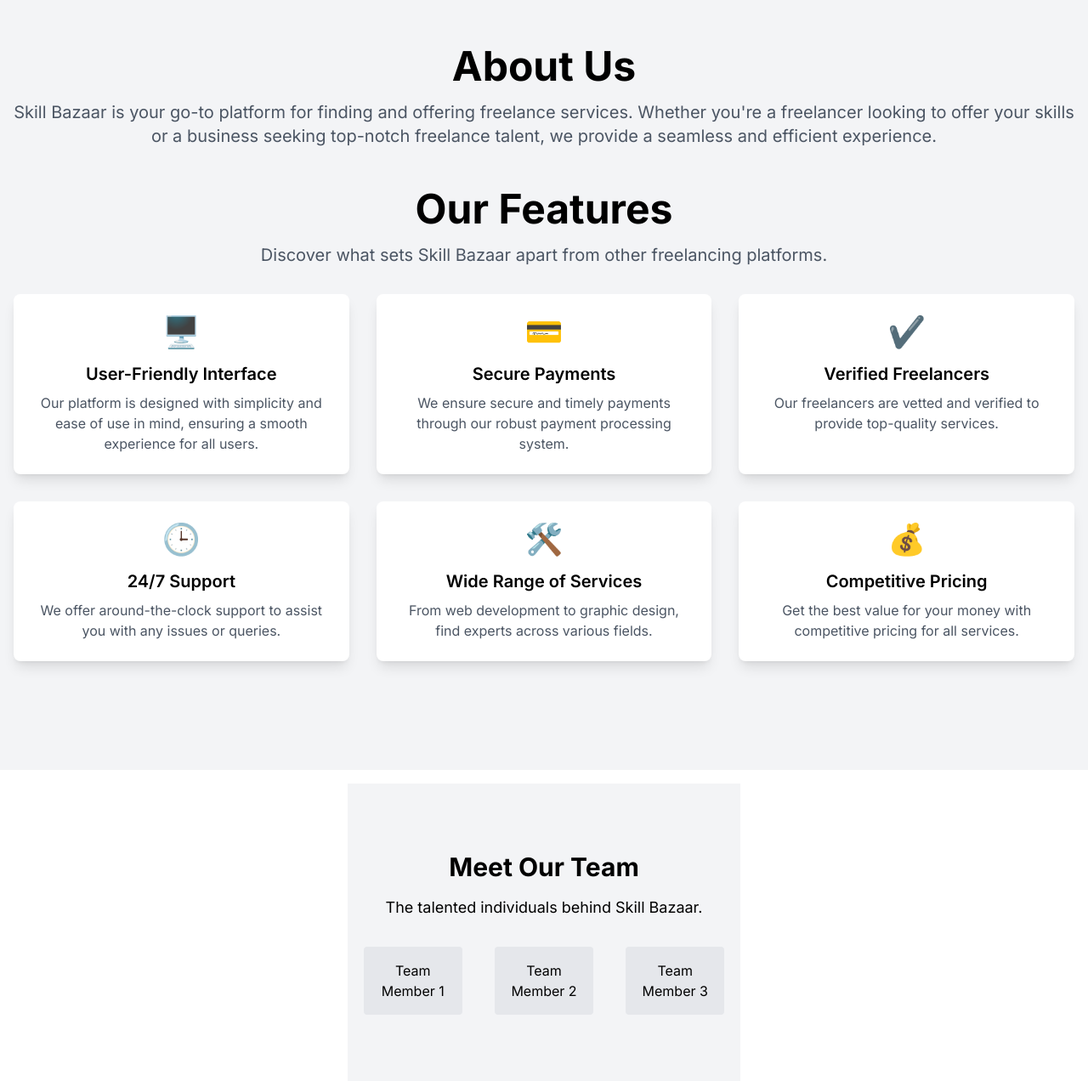
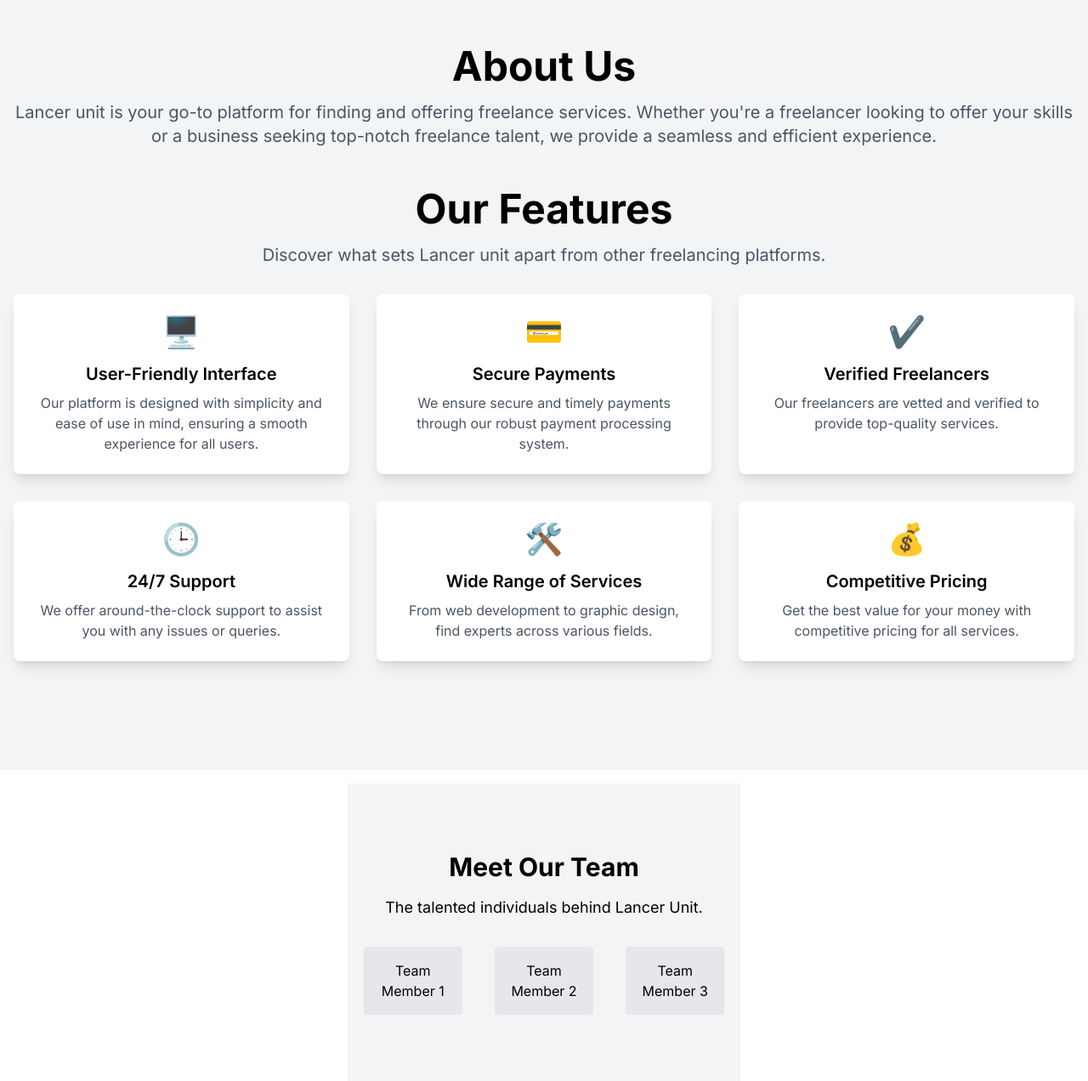
Before and after one commit to Lancer-Unit/lancerunit-website-frontend, a Next.js app: page / in a window 1280 px wide. Shown: the part 2514-3786 px from the top of the page at 85% size. Built offline with nearby package versions, Linux system fonts and the light colour scheme.

Commit message:
Home Page Setup

```diff
--- a/src/components/About.tsx
+++ b/src/components/About.tsx
@@ -8,7 +8,7 @@
         <div className="text-center mb-12">
           <h2 className="text-3xl md:text-5xl font-bold">About Us</h2>
           <p className="mt-4 text-lg md:text-xl text-gray-600">
-            Skill Bazaar is your go-to platform for finding and offering freelance services.
+            Lancer unit is your go-to platform for finding and offering freelance services.
             Whether you're a freelancer looking to offer your skills or a business seeking
             top-notch freelance talent, we provide a seamless and efficient experience.
           </p>
@@ -17,7 +17,7 @@
         <div className="text-center mb-12">
           <h2 className="text-3xl md:text-5xl font-bold">Our Features</h2>
           <p className="mt-4 text-lg md:text-xl text-gray-600 mb-8">
-            Discover what sets Skill Bazaar apart from other freelancing platforms.
+            Discover what sets Lancer unit apart from other freelancing platforms.
           </p>
 
           <div className="grid gap-8 md:grid-cols-2 lg:grid-cols-3">
--- a/src/components/Team.tsx
+++ b/src/components/Team.tsx
@@ -3,7 +3,7 @@
       <section className="bg-gray-100 py-20">
         <div className="container mx-auto text-center">
           <h2 className="text-3xl font-bold mb-4">Meet Our Team</h2>
-          <p className="text-lg mb-8">The talented individuals behind Skill Bazaar.</p>
+          <p className="text-lg mb-8">The talented individuals behind Lancer Unit.</p>
           <div className="flex justify-around">
             <div className="w-1/4 p-4 bg-gray-200 rounded">Team Member 1</div>
             <div className="w-1/4 p-4 bg-gray-200 rounded">Team Member 2</div>
```
